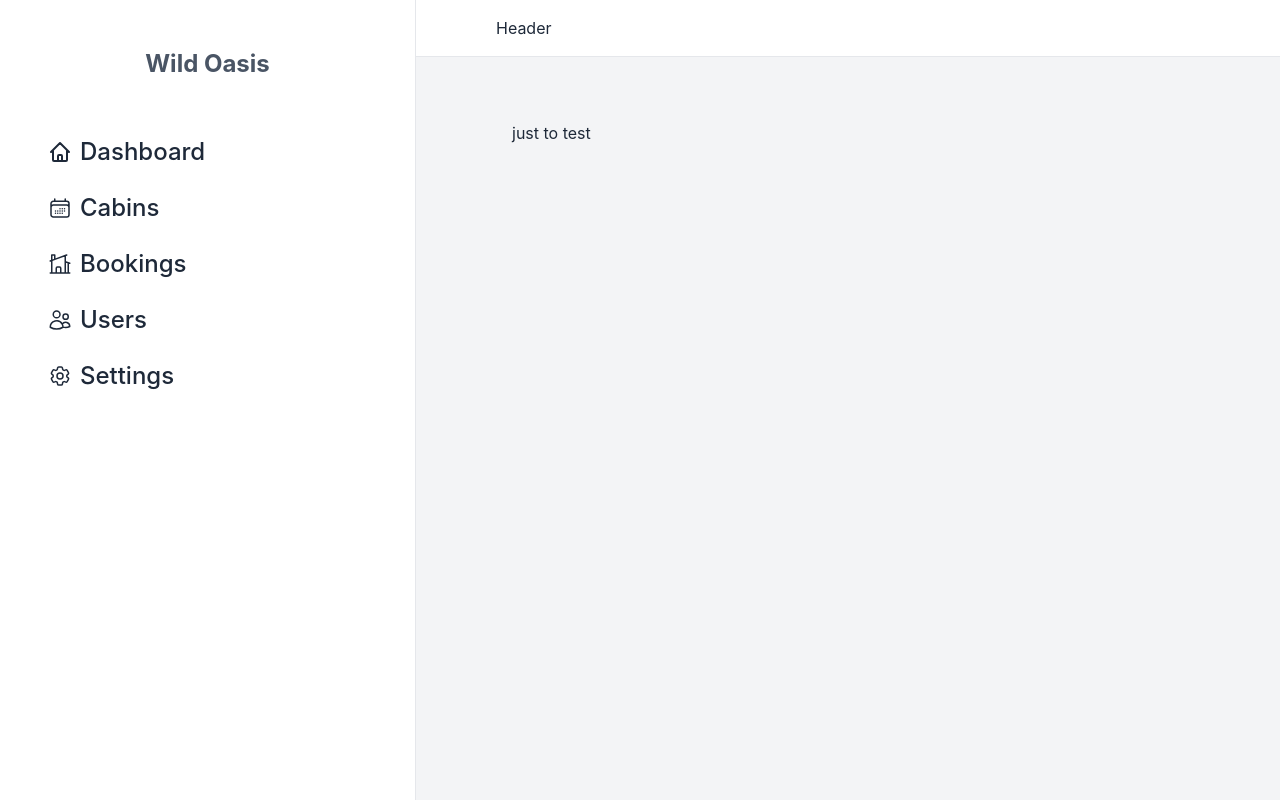
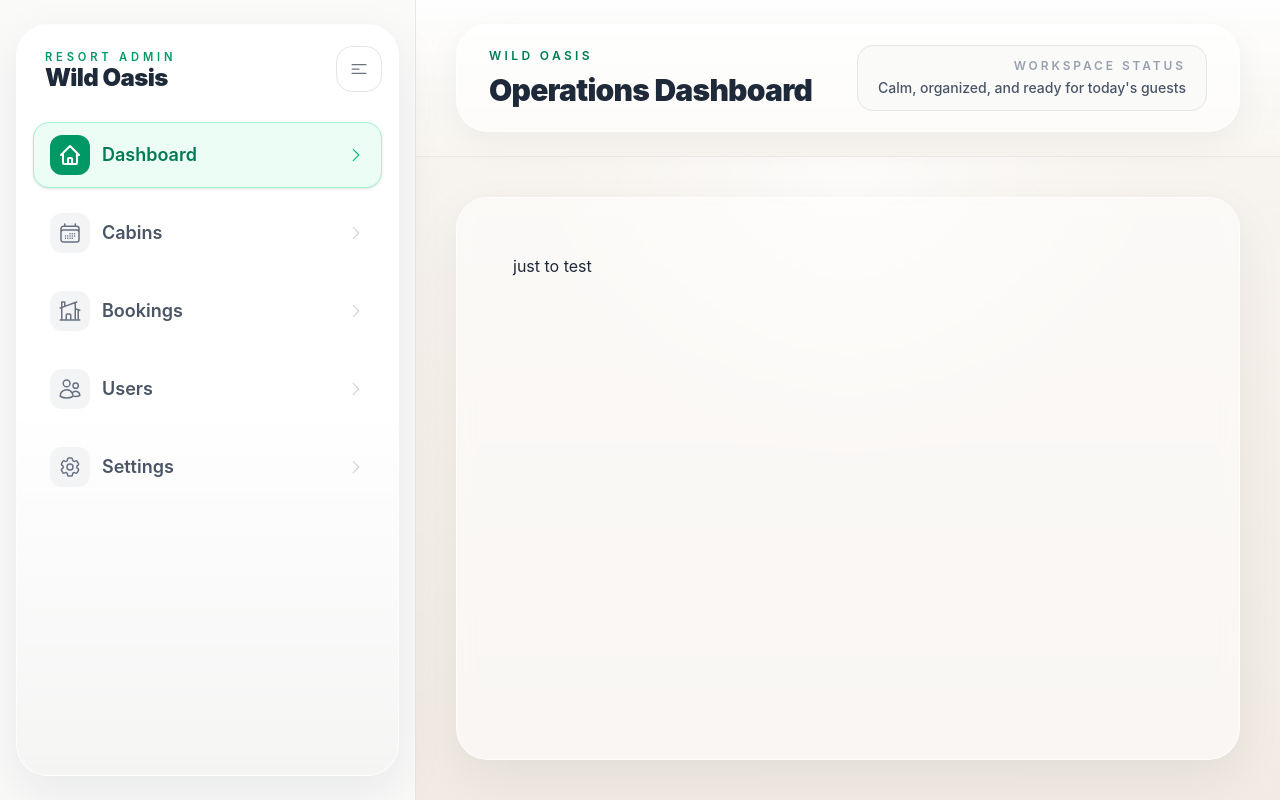
Before and after one commit to ali-elmuzayan/wild-oasis-mern-app, a React (Vite) app in the folder dashboard/: page /dashboard in a window 1280 px wide. Built offline with nearby package versions, Linux system fonts and the light colour scheme; no server answers; the database is empty.

Commit message:
enhance the layout using the codex ai agent

```diff
--- a/dashboard/src/components/common/Logo.tsx
+++ b/dashboard/src/components/common/Logo.tsx
@@ -1,12 +1,33 @@
 import { Link } from "react-router";
 
-const Logo = () => {
+const Logo = ({ isCollapsed = false }: { isCollapsed?: boolean }) => {
   return (
     <Link
       to="/dashboard"
-      className="text-2xl font-bold text-center text-gray-600 hover:bg-gray-50 hover:text-gray-800 hover:scale-105 transition-all duration-300 cursor-pointer"
+      className={` group inline-flex rounded-3xl px-3 py-2 text-left transition-transform duration-300 hover:-translate-y-0.5 ${
+        isCollapsed ? "justify-center" : "items-center gap-4"
+      }`}
+      aria-label="Wild Oasis dashboard home"
+      title={isCollapsed ? "Wild Oasis" : undefined}
     >
-      Wild Oasis
+      {/* <span className="relative flex h-14 w-14 items-center justify-center overflow-hidden rounded-2xl bg-gray-900 text-white shadow-[0_14px_30px_rgba(17,24,39,0.18)] transition-transform duration-300 group-hover:scale-105">
+        <span className="absolute inset-0 bg-[radial-gradient(circle_at_top_left,_rgba(110,231,183,0.9),_transparent_55%)] opacity-90" />
+        <span className="absolute inset-x-3 bottom-3 h-px bg-white/30" />
+        <span className="relative text-lg font-black tracking-[0.28em]">
+          WO
+        </span>
+      </span> */}
+
+      {!isCollapsed && (
+        <span className="flex flex-col">
+          <span className="text-[0.7rem] font-semibold uppercase tracking-[0.34em] text-emerald-600">
+            Resort Admin
+          </span>
+          <span className="text-2xl font-black leading-none tracking-tight text-gray-800 transition-colors duration-300 group-hover:text-gray-950">
+            Wild Oasis
+          </span>
+        </span>
+      )}
     </Link>
   );
 };
--- a/dashboard/src/layouts/AppLayout.tsx
+++ b/dashboard/src/layouts/AppLayout.tsx
@@ -1,14 +1,29 @@
+import { useState } from "react";
 import { Outlet } from "react-router";
 import Header from "./components/Header";
 import Sidebar from "./components/Sidebar";
 
 const AppLayout = () => {
+  const [isSidebarCollapsed, setIsSidebarCollapsed] = useState(false);
+
   return (
-    <div className="min-h-screen w-full grid grid-cols-[26rem_1fr] grid-rows-[auto_1fr] text-gray-800">
+    <div
+      className={`min-h-screen w-full grid grid-rows-[auto_1fr] bg-stone-100 text-gray-800 transition-[grid-template-columns] duration-300 ${
+        isSidebarCollapsed ? "grid-cols-[7rem_1fr]" : "grid-cols-[26rem_1fr]"
+      }`}
+    >
       <Header />
-      <Sidebar className="row-span-full" />
-      <main className="py-16 px-24 row-span-2 bg-gray-100">
-        <Outlet />
+      <Sidebar
+        className="row-span-full"
+        isCollapsed={isSidebarCollapsed}
+        onToggleCollapse={() =>
+          setIsSidebarCollapsed((isCollapsed) => !isCollapsed)
+        }
+      />
+      <main className="row-span-2 bg-[radial-gradient(circle_at_top,_rgba(255,255,255,0.72),_transparent_40%),linear-gradient(180deg,_#f7f3ee_0%,_#f1ebe4_100%)] px-10 py-10">
+        <div className="min-h-full rounded-[2rem] border border-white/70 bg-white/55 p-14 shadow-[0_18px_50px_rgba(15,23,42,0.06)] backdrop-blur-sm">
+          <Outlet />
+        </div>
       </main>
     </div>
   );
--- a/dashboard/src/layouts/components/Header.tsx
+++ b/dashboard/src/layouts/components/Header.tsx
@@ -1,7 +1,27 @@
 const Header = ({ className = "" }: { className?: string }) => {
   return (
-    <header className={`${className} border-b border-gray-200 py-4 px-20`}>
-      Header
+    <header
+      className={`${className} border-b border-stone-200/80 bg-[linear-gradient(180deg,_rgba(255,255,255,0.88),_rgba(248,245,240,0.92))] px-10 py-6 backdrop-blur-sm`}
+    >
+      <div className="flex items-center justify-between rounded-[2rem] border border-white/70 bg-white/60 px-8 py-5 shadow-[0_12px_35px_rgba(15,23,42,0.05)]">
+        <div>
+          <p className="text-xs font-semibold uppercase tracking-[0.28em] text-emerald-700">
+            Wild Oasis
+          </p>
+          <h1 className="mt-2 text-3xl font-black tracking-tight text-gray-800">
+            Operations Dashboard
+          </h1>
+        </div>
+
+        <div className="rounded-2xl border border-stone-200 bg-stone-50 px-5 py-3 text-right">
+          <p className="text-xs font-semibold uppercase tracking-[0.24em] text-gray-400">
+            Workspace Status
+          </p>
+          <p className="mt-1 text-sm font-medium text-gray-600">
+            Calm, organized, and ready for today&apos;s guests
+          </p>
+        </div>
+      </div>
     </header>
   );
 };
--- a/dashboard/src/layouts/components/MainNavbar.tsx
+++ b/dashboard/src/layouts/components/MainNavbar.tsx
@@ -2,6 +2,7 @@ import { HiOutlineHome } from "react-icons/hi";
 import {
   HiOutlineCalendarDays,
   HiOutlineCog6Tooth,
+  HiOutlineChevronRight,
   HiOutlineHomeModern,
   HiOutlineUsers,
 } from "react-icons/hi2";
@@ -35,18 +36,50 @@ const MainNavbarDate = [
   },
 ];
 
-const MainNavbar = () => {
+const MainNavbar = ({ isCollapsed = false }: { isCollapsed?: boolean }) => {
   return (
     <nav>
-      <ul className="flex flex-col items-stretch gap-2">
+      <ul className="flex flex-col items-stretch gap-3">
         {MainNavbarDate.map((item) => (
           <li key={item.path}>
             <NavLink
               to={item.path}
-              className="text-2xl font-medium  flex items-center gap-2 px-4 py-2 rounded-md hover:bg-gray-200 hover:translate-x-1 transition-colors duration-300"
+              end={item.path === "/dashboard"}
+              className={({ isActive }) =>
+                `group flex items-center rounded-2xl border text-lg font-semibold transition-all duration-300 ${
+                  isCollapsed ? "justify-center px-2 py-3" : "gap-3 px-4 py-3"
+                } ${
+                  isActive
+                    ? "border-emerald-200 bg-emerald-50 text-emerald-700 shadow-sm"
+                    : "border-transparent text-gray-600 hover:border-gray-200 hover:bg-white hover:text-gray-900 hover:shadow-sm"
+                }`
+              }
+              aria-label={isCollapsed ? item.title : undefined}
+              title={isCollapsed ? item.title : undefined}
             >
-              <span>{item.icon}</span>
-              <span>{item.title}</span>
+              {({ isActive }) => (
+                <>
+                  <span
+                    className={`rounded-xl p-2 transition-colors duration-300 ${
+                      isActive
+                        ? "bg-emerald-600 text-white"
+                        : "bg-gray-100 text-gray-500 group-hover:bg-gray-900 group-hover:text-white"
+                    }`}
+                  >
+                    {item.icon}
+                  </span>
+                  {!isCollapsed && <span className="flex-1">{item.title}</span>}
+                  {!isCollapsed && (
+                    <HiOutlineChevronRight
+                      className={`transition-all duration-300 ${
+                        isActive
+                          ? "text-emerald-500"
+                          : "text-gray-300 group-hover:translate-x-1 group-hover:text-gray-500"
+                      }`}
+                    />
+                  )}
+                </>
+              )}
             </NavLink>
           </li>
         ))}
--- a/dashboard/src/layouts/components/Sidebar.tsx
+++ b/dashboard/src/layouts/components/Sidebar.tsx
@@ -1,15 +1,56 @@
+import { HiBars3BottomLeft, HiBars3CenterLeft } from "react-icons/hi2";
 import Logo from "../../components/common/Logo";
 import MainNavbar from "./MainNavbar";
 
-const Sidebar = ({ className = "" }: { className?: string }) => {
+type SidebarProps = {
+  className?: string;
+  isCollapsed: boolean;
+  onToggleCollapse: () => void;
+};
+
+const Sidebar = ({
+  className = "",
+  isCollapsed,
+  onToggleCollapse,
+}: SidebarProps) => {
   return (
     <aside
-      className={`${className} border-r border-gray-200 py-12 px-8 space-y-12`}
+      className={`${className} border-r border-gray-200 bg-stone-50 px-4 py-6 transition-all duration-300`}
     >
-      <div className="flex items-center justify-center ">
-        <Logo />
+      <div className="sticky top-6 flex h-[calc(100vh-3rem)] flex-col rounded-[2rem] border border-white/70 bg-gradient-to-b from-white via-white to-stone-100 p-4 shadow-[0_18px_50px_rgba(15,23,42,0.08)]">
+        <div
+          className={`flex ${
+            isCollapsed
+              ? "flex-col items-center gap-3"
+              : "items-center justify-between"
+          }`}
+        >
+          <Logo isCollapsed={isCollapsed} />
+          <button
+            type="button"
+            onClick={onToggleCollapse}
+            className={`flex items-center justify-center rounded-2xl border border-stone-200 bg-white text-gray-500 transition-all duration-300 hover:border-gray-300 hover:bg-gray-900 hover:text-white ${
+              isCollapsed ? "h-12 w-12" : "p-3"
+            }`}
+            aria-label={
+              isCollapsed
+                ? "Expand sidebar navigation"
+                : "Collapse sidebar navigation"
+            }
+            title={isCollapsed ? "Expand sidebar" : "Collapse sidebar"}
+          >
+            {isCollapsed ? (
+              <HiBars3BottomLeft size={20} />
+            ) : (
+              <HiBars3CenterLeft size={20} />
+            )}
+          </button>
+        </div>
+
+        <div className={`flex-1 ${isCollapsed ? "py-4" : "py-6"}`}>
+          <MainNavbar isCollapsed={isCollapsed} />
+        </div>
       </div>
-      <MainNavbar />
     </aside>
   );
 };
```
